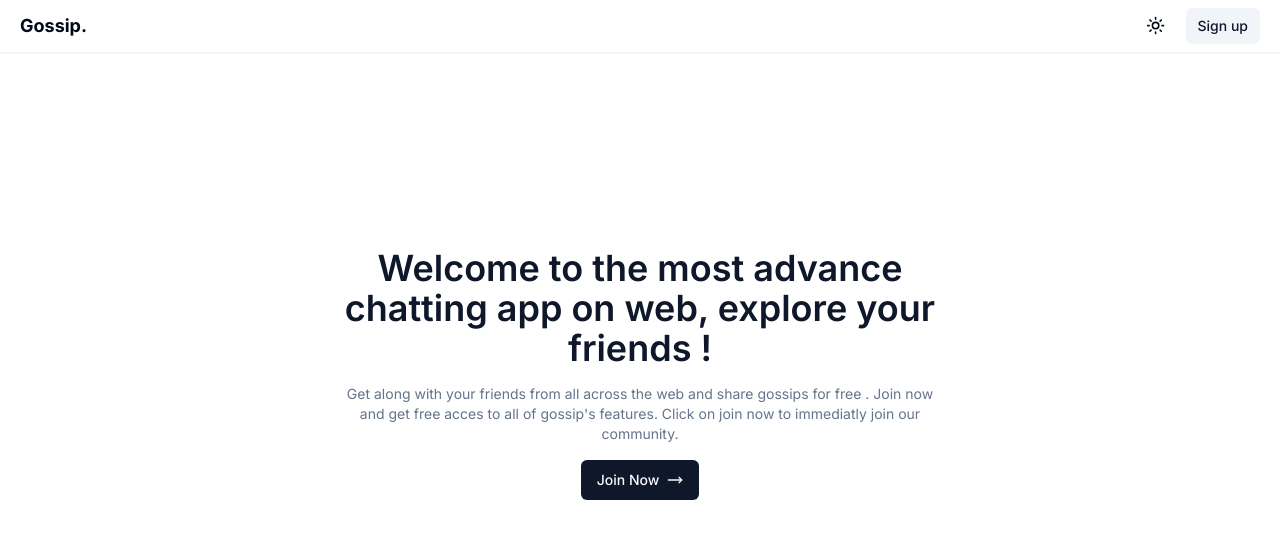
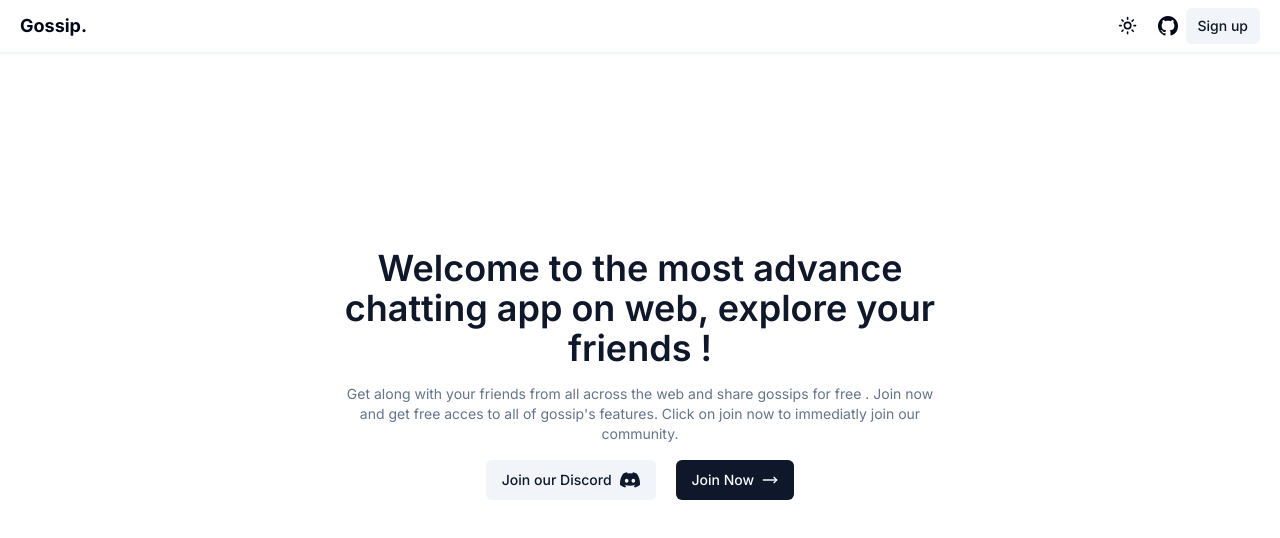
Before and after one commit to zakirali05/Gossip, a Next.js app: page / in a window 1280 px wide. Shown: the top 538 px of the page. Built offline with nearby package versions, Linux system fonts and the light colour scheme.

Commit message:
Working....

```diff
--- a/components/header.tsx
+++ b/components/header.tsx
@@ -1,8 +1,11 @@
 import Link from "next/link";
 import { ModeToggle } from "./mode-toggler";
 import { Button } from "./ui/button";
+import {BsGithub} from "react-icons/bs"
 
 const Header = () => {
+const githubLink = "https://github.com/zakirali05/Gossip"
+
   return <nav className="px-5 py-2  border-b-2 border-secondary">
     <div className="flex items-center justify-between">
         <div className="logo">
@@ -10,6 +13,9 @@ const Header = () => {
         </div>
         <div className="flex items-center gap-2">
             <ModeToggle/>
+            <a href={githubLink} target="blank">
+            <BsGithub className="h-5 w-5"/>
+            </a>
             <Button size="sm" variant="secondary">
                 <Link href="/login">
                 Sign up
--- a/components/hero.tsx
+++ b/components/hero.tsx
@@ -1,6 +1,8 @@
 import Link from "next/link"
 import { Button } from "./ui/button"
 import {MoveRight} from "lucide-react"
+import {BsDiscord} from "react-icons/bs"
+
 const Hero = () => {
   return (
     <div className="flex items-center justify-center h-full ">
@@ -9,13 +11,18 @@ const Hero = () => {
             <p className="text-sm md:text-md text-muted-foreground text-center">
                 Get along with your friends from all across the web and share gossips for free . Join now and get free acces to all of gossip&apos;s features. Click on join now to immediatly join our community.
             </p>
-            <div className="buttons flex items-center gap-3">
+            <div className="buttons flex items-center gap-5">
+            <Button variant="secondary">
+              Join our Discord
+              <BsDiscord className="w-5 h-5 ml-2"/>
+            </Button>
             <Button>
                 <Link href="/login">
                 Join Now
                 </Link>
                 <MoveRight className="h-4 w-4 ml-2" />
             </Button>
+
         </div>
         </div>
 
--- a/package.json
+++ b/package.json
@@ -19,6 +19,7 @@
     "next-themes": "^0.2.1",
     "react": "^18",
     "react-dom": "^18",
+    "react-icons": "^4.11.0",
     "tailwind-merge": "^2.0.0",
     "tailwindcss-animate": "^1.0.7"
   },
```
Also changed, not shown: 1 other file (tests, documents, lock files or other folders).
